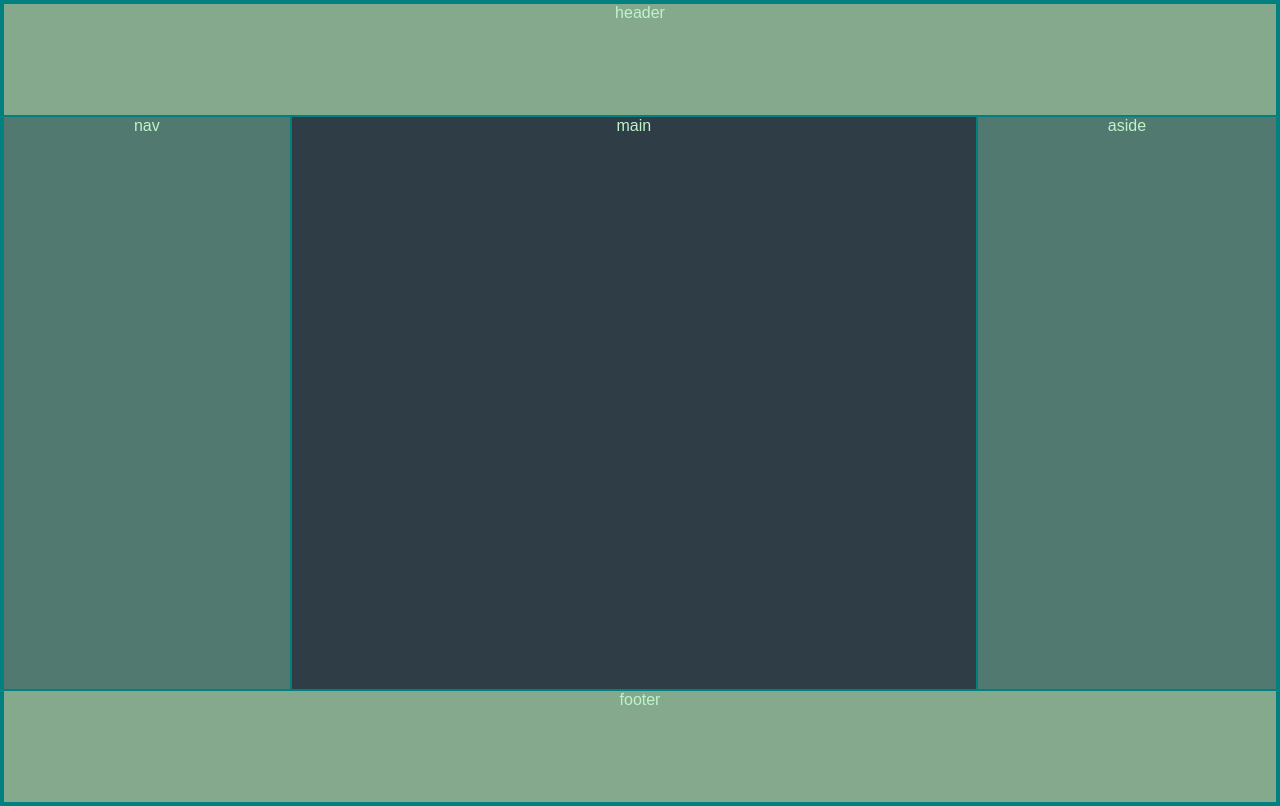
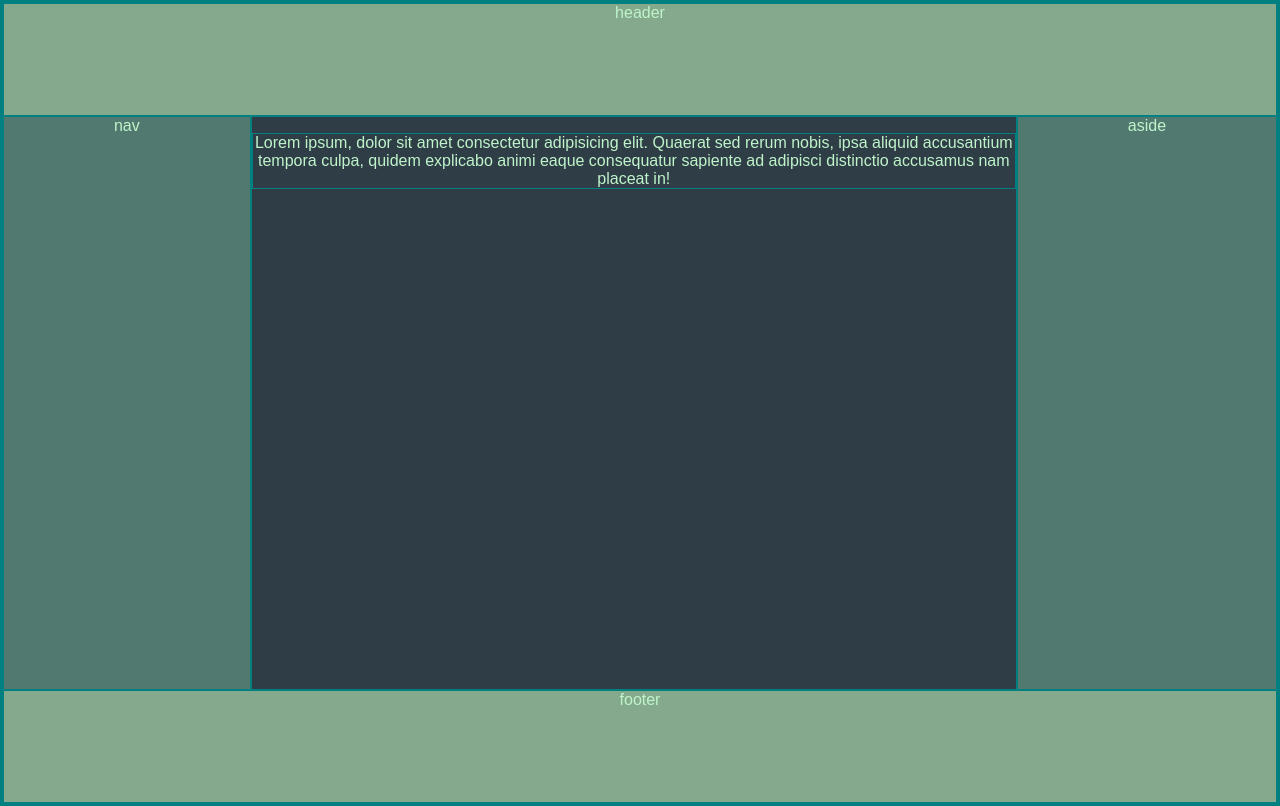
Before and after one commit to jdlamb4/Holy-Grail-Mockups, a plain HTML site: page index.html in a window 1280 px wide. Drawn offline with Linux system fonts and the light colour scheme.

Commit message:
added bonus

```diff
--- a/index.html
+++ b/index.html
@@ -10,7 +10,11 @@
     <div class="container">
         <header>header</header>
         <nav>nav</nav>
-        <main>main</main>
+        <main>
+            <p>
+                Lorem ipsum, dolor sit amet consectetur adipisicing elit. Quaerat sed rerum nobis, ipsa aliquid accusantium tempora culpa, quidem explicabo animi eaque consequatur sapiente ad adipisci distinctio accusamus nam placeat in!
+            </p>
+        </main>
         <aside>aside</aside>
         <footer>footer</footer>
     </div>
```
